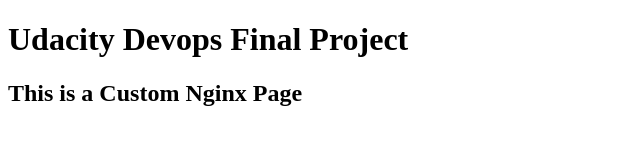
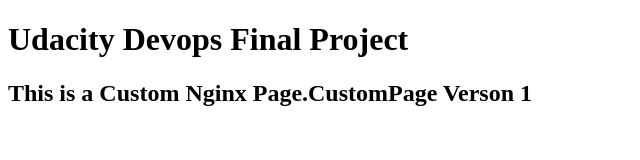
Before and after one commit to kojokobi/final-project, a plain HTML site: page index.html in a window 1280 px wide. Shown: the whole page, without its empty margins (0-640 px from the left). Drawn offline with Linux system fonts and the light colour scheme.

Commit message:
updated docker file

```diff
--- a/index.html
+++ b/index.html
@@ -8,7 +8,7 @@
 <body>
     <h1>Udacity Devops Final Project</h1>
     <p></p>
-    <h2>This is a Custom Nginx Page</h2>
+    <h2>This is a Custom Nginx Page.CustomPage Verson 1</h2>
 </body>
 
 </html>
```
Also changed, not shown: ScreenShots/CreateEC2InfraForK8Cluster.png (added), ScreenShots/DockerBuild.png (added), ScreenShots/FailedLinting.png (added), ScreenShots/PubishToDockerHub.png (added), ScreenShots/SetUpK8ClusterOnEC2Instance.png (added), ScreenShots/SuccesfulLinting.png (added).
